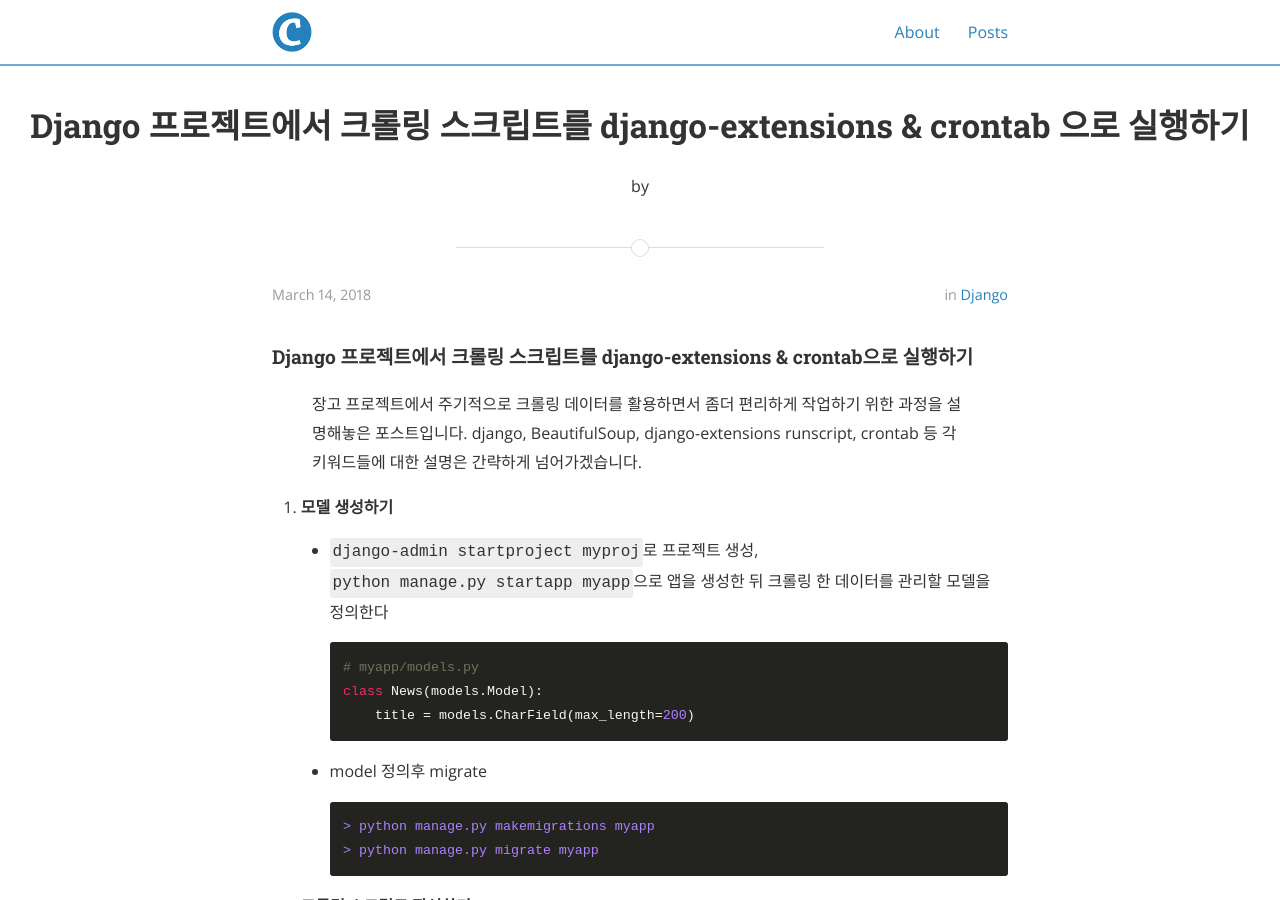
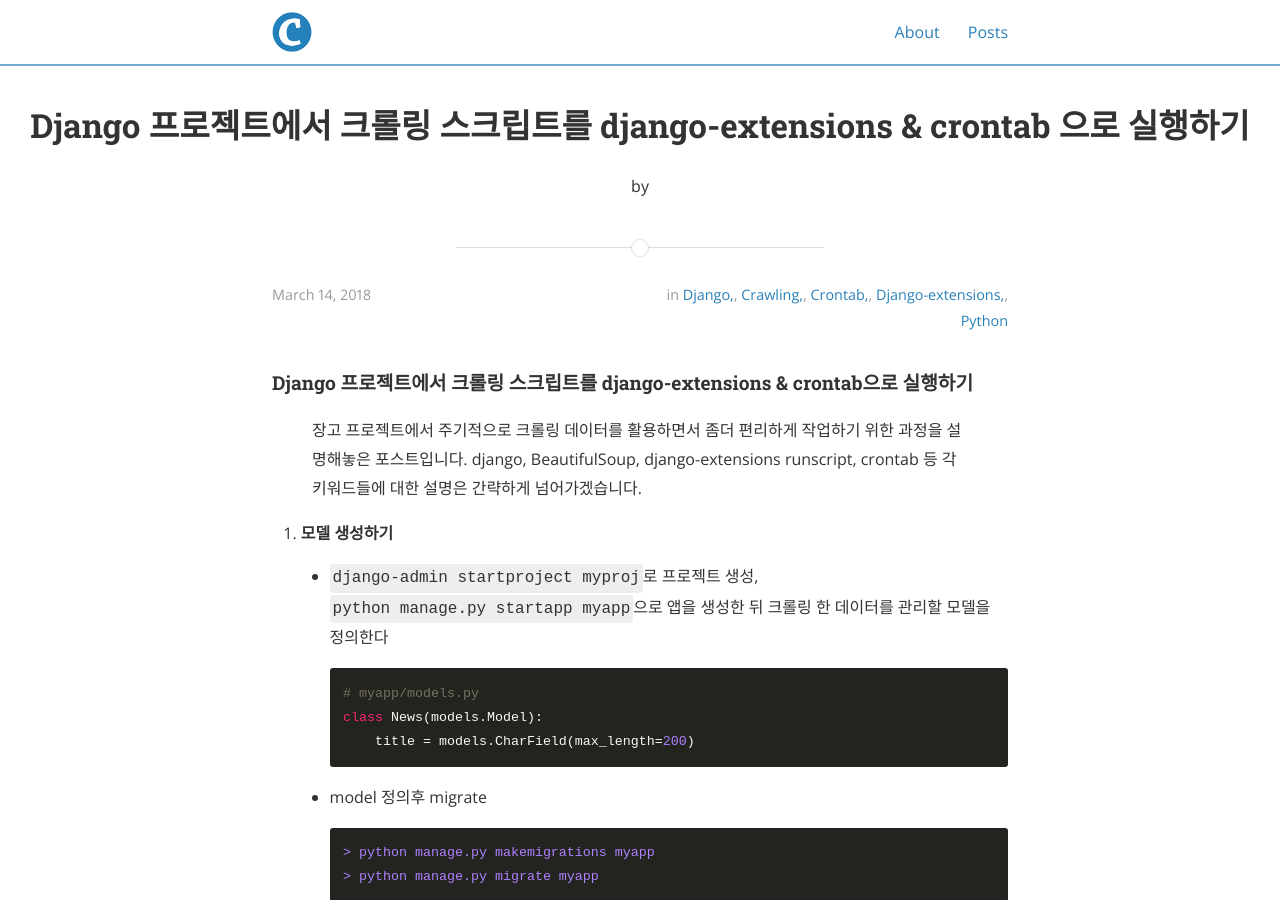
Before and after one commit to kimeasyn/TEMP, a Jekyll site: the page built from _posts/2018-03-14-crawling_in_django_with_runscript_and_crontab.md, in a window 1280 px wide and 900 px high. Built offline with Jekyll 4.4.1, drawn with Linux system fonts in a browser that asks for light colours; nearby versions of some CDN libraries; comment, search, counter and statistics services are not loaded.

```diff
--- a/_posts/2018-03-14-crawling_in_django_with_runscript_and_crontab.md
+++ b/_posts/2018-03-14-crawling_in_django_with_runscript_and_crontab.md
@@ -2,7 +2,7 @@
 layout: post
 title:  "Django 프로젝트에서 크롤링 스크립트를 django-extensions & crontab 으로 실행하기"
 date: 2018-03-14
-categories: Django
+categories: Django, crawling, crontab, django-extensions, python
 comments: true
 ---
 
```
